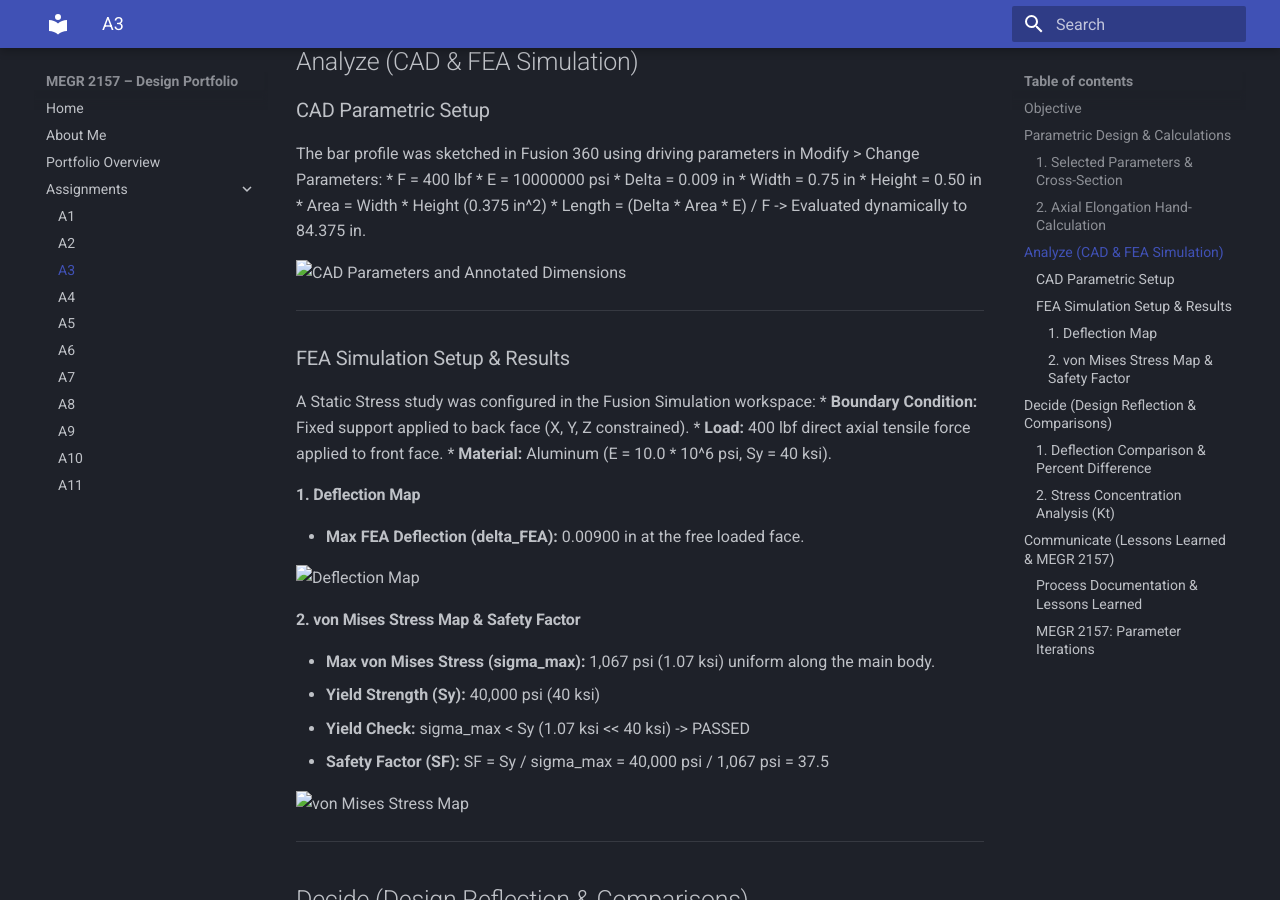
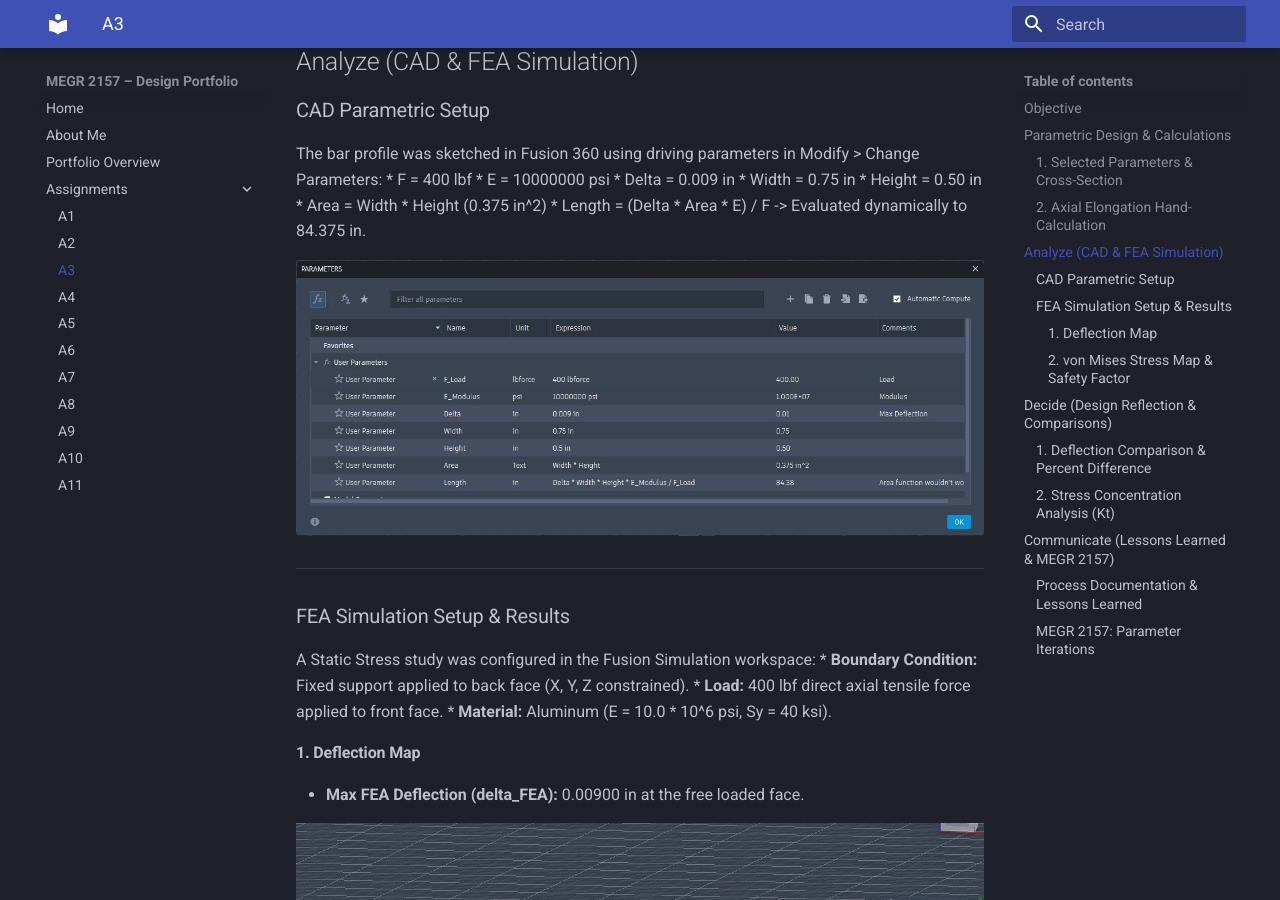
Before and after one commit to Brian-Jones-007/design-projects-portfolio, an MkDocs documentation site: the page built from docs/assignments/A03/index.md, in a window 1280 px wide and 900 px high, scrolled down 1876 px. Built offline with MkDocs 1.6.1 and Material for MkDocs 9.7.7, drawn with Linux system fonts in a browser that asks for light colours.

Commit message:
Fix image paths in index.md for assignments
Updated image paths for CAD parameters and FEA results.

```diff
--- a/docs/assignments/A03/index.md
+++ b/docs/assignments/A03/index.md
@@ -52,7 +52,7 @@ The bar profile was sketched in Fusion 360 using driving parameters in Modify >
 * Area = Width * Height (0.375 in^2)
 * Length = (Delta * Area * E) / F -> Evaluated dynamically to 84.375 in.
 
-![CAD Parameters and Annotated Dimensions](docs/assignments/A03/Parameters_Table.JPG)
+![CAD Parameters and Annotated Dimensions](Parameters_Table.JPG)
 
 ---
 
@@ -65,7 +65,7 @@ A Static Stress study was configured in the Fusion Simulation workspace:
 #### 1. Deflection Map
 * **Max FEA Deflection (delta_FEA):** 0.00900 in at the free loaded face.
 
-![Deflection Map](docs/assignments/A03/Displacement.jpg)
+![Deflection Map](Displacement.jpg)
 
 #### 2. von Mises Stress Map & Safety Factor
 * **Max von Mises Stress (sigma_max):** 1,067 psi (1.07 ksi) uniform along the main body.
@@ -73,7 +73,7 @@ A Static Stress study was configured in the Fusion Simulation workspace:
 * **Yield Check:** sigma_max < Sy (1.07 ksi << 40 ksi) -> PASSED
 * **Safety Factor (SF):** SF = Sy / sigma_max = 40,000 psi / 1,067 psi = 37.5
 
-![von Mises Stress Map](docs/assignments/A03/Stress.jpg)
+![von Mises Stress Map](Stress.jpg)
 
 ---
 
```
